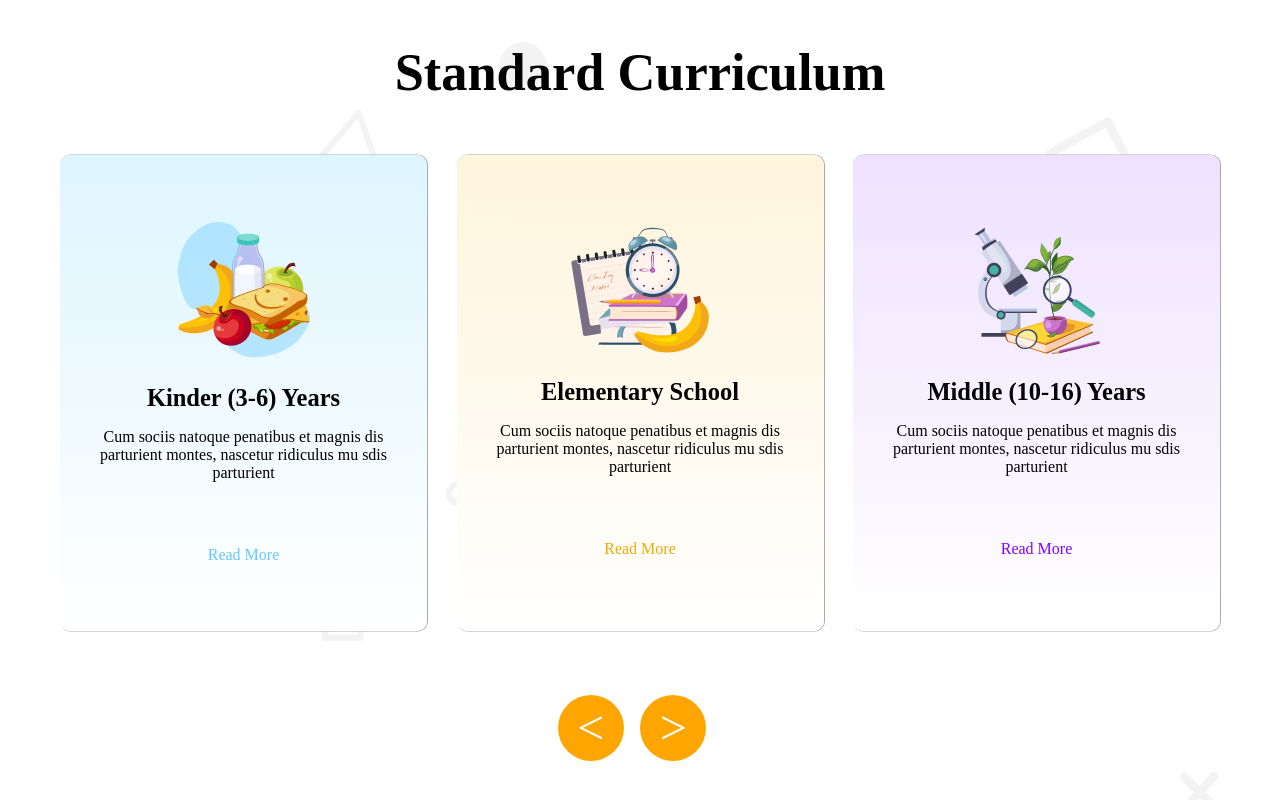
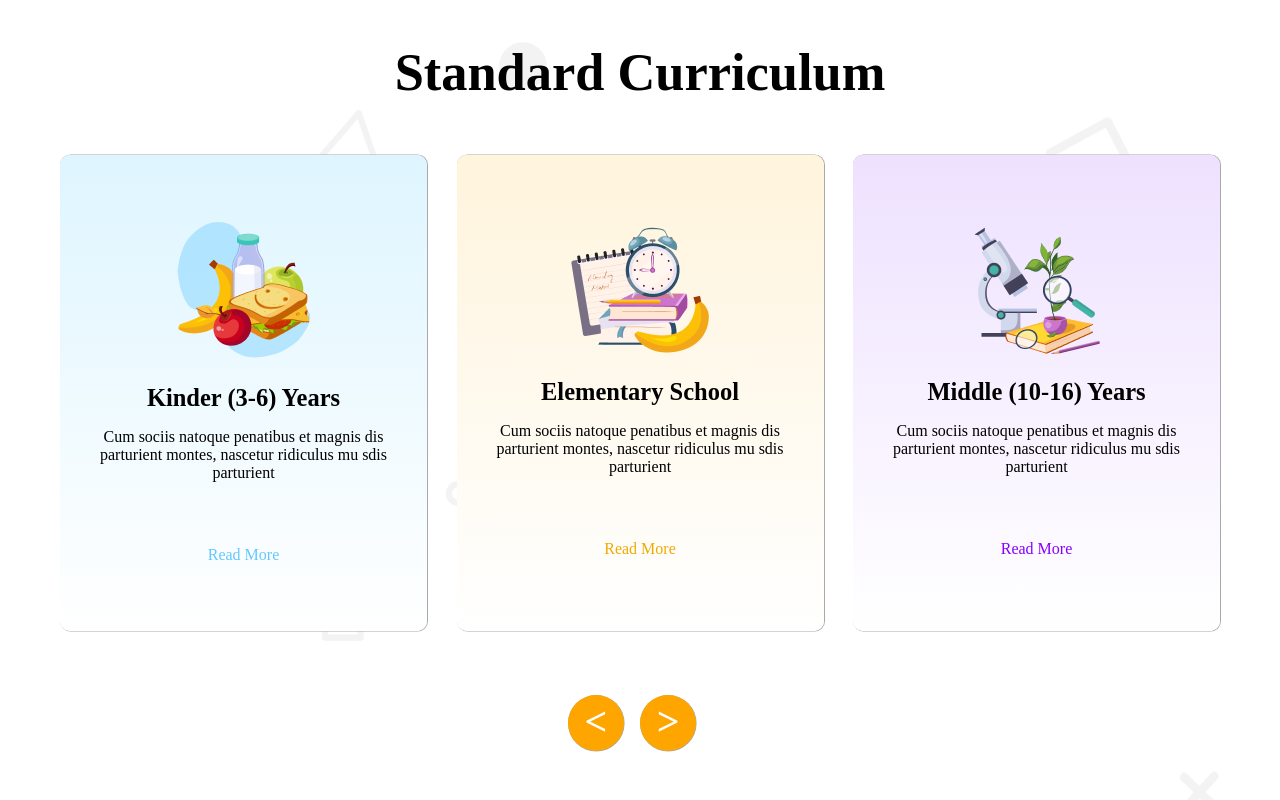
Before and after one commit to rakibul263/Kids-School, a plain HTML site: page index.html in a window 1280 px wide. Shown: the part 715-1515 px from the top of the page. Drawn offline with Linux system fonts and the light colour scheme.

```diff
--- a/Style/kids.css
+++ b/Style/kids.css
@@ -142,21 +142,25 @@ a{
     text-decoration: none;
 }
 .cbtn{
-    height: 60px;
-    width: 60px;
+    height: 50px;
+    width: 50px;
     background-color: orange;
     border-radius: 50%;
     margin-right: 1rem;
     z-index: 0;
-    display: flex;
     text-align: center;
-    justify-content: center;
-    align-items: center;
-    font-size: 3rem;
+    font-size: 2.5rem;
+    font-weight: 800;
     color: white;
     z-index: 100;
     padding-top: -100px;
     padding: 0.2rem;
+    box-shadow: 0.3px 0.3px 0.3px 0.3px darkgrey;
+    transition: 1s;
+}
+.cbtn:hover{
+    box-shadow: 1px 1px 1px 1px darkgrey;
+    cursor: pointer;
 }
 .curriculum-btns{
     display: flex;
```
